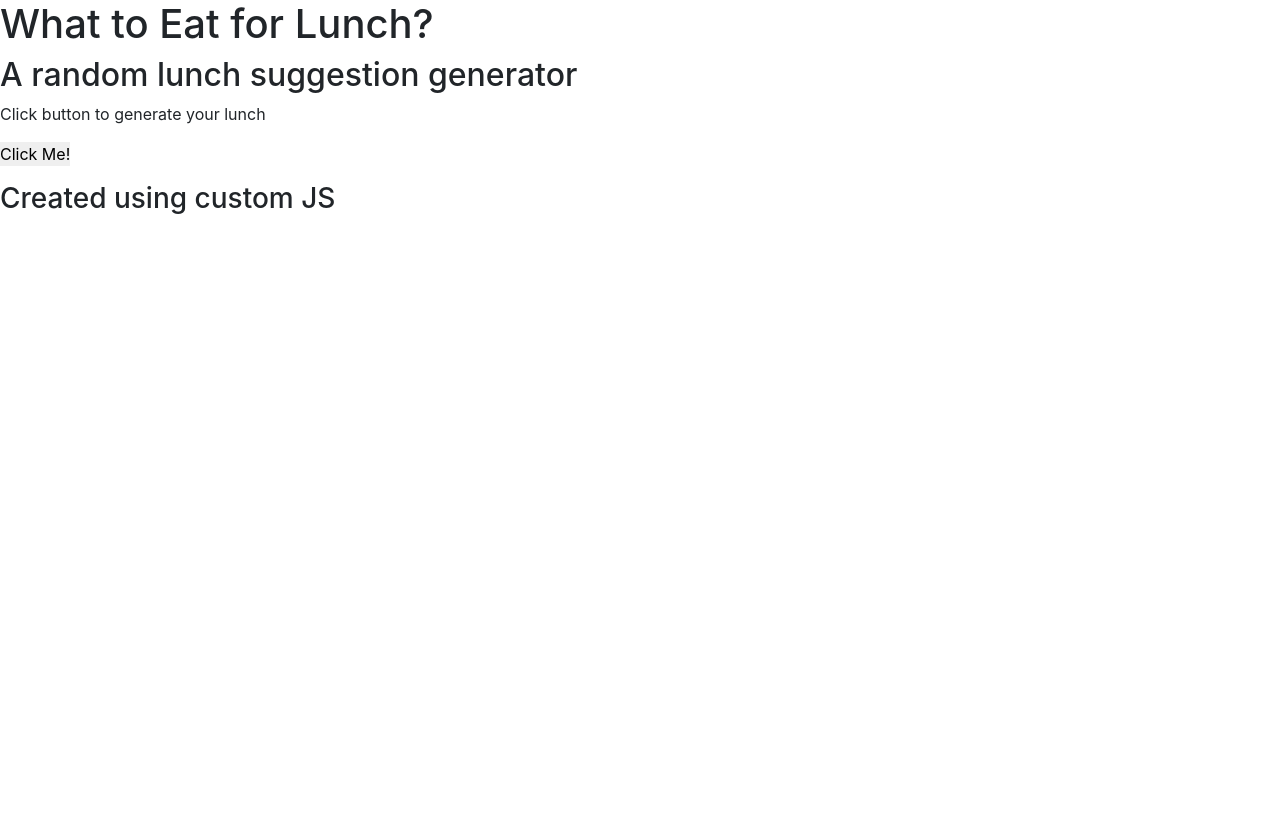
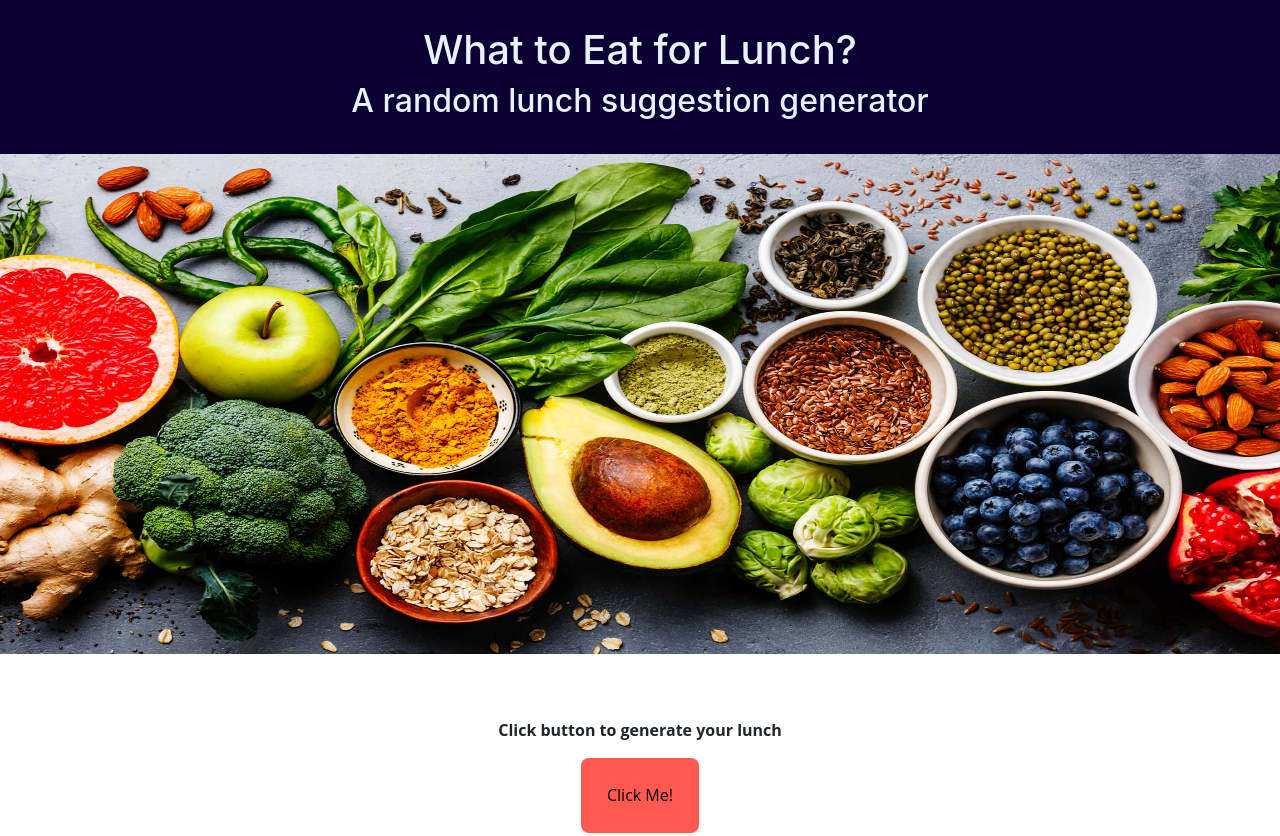
Before and after one commit to smb19961978/m6-hw6-wall-bryana, a plain HTML site: page index.html in a window 1280 px wide. Shown: the top 836 px of the page. Before the commit the page ends 800 px from the top, so only its background shows below. Drawn offline with nearby package versions, Linux system fonts and the light colour scheme; a web font is replaced by a local one.

Commit message:
Add CSS styling and header image

```diff
--- a/index.html
+++ b/index.html
@@ -36,6 +36,8 @@
 
         <main>
 
+            <img src="food-header.jpg" alt= "photo of vegetables" title="photo of vegetables">
+
             <section id="generator-button">
                 <p>Click button to generate your lunch</p>
 
--- a/main.css
+++ b/main.css
@@ -7,3 +7,42 @@
 article, aside, details, figcaption, figure, footer, header, main, nav, section, summary {
     display:block;
 }
+
+header{
+    background-color: #0b0133;
+    padding: 2%;
+}
+
+h1, h2{
+    text-align: center;
+    color: #ebf0ff;
+
+}
+
+#generator-button, #generator-results{
+    text-align: center;
+    padding-top: 5%;
+    font-family: "Open Sans", sans-serif;
+    font-weight: bold;
+}
+
+button{
+    padding: 2%;
+    background-color: #ff5950;
+    border-radius: 8px
+}
+
+img{
+    width: 100%;
+    height: 500px;
+}
+
+footer{
+    width: 100%;
+    bottom: 0;
+   /* position: absolute;*/
+    background-color: #ebf0ff;
+    text-align: center;
+    padding: 2%;
+
+}
```
Also changed, not shown: food-header.jpg (added).
